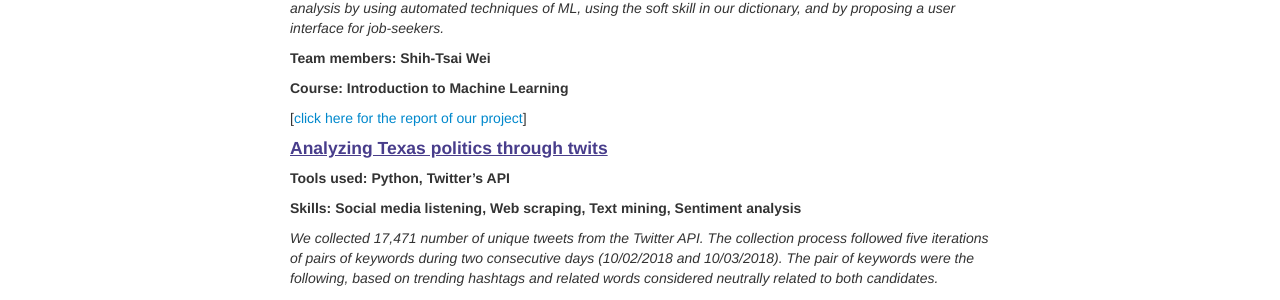
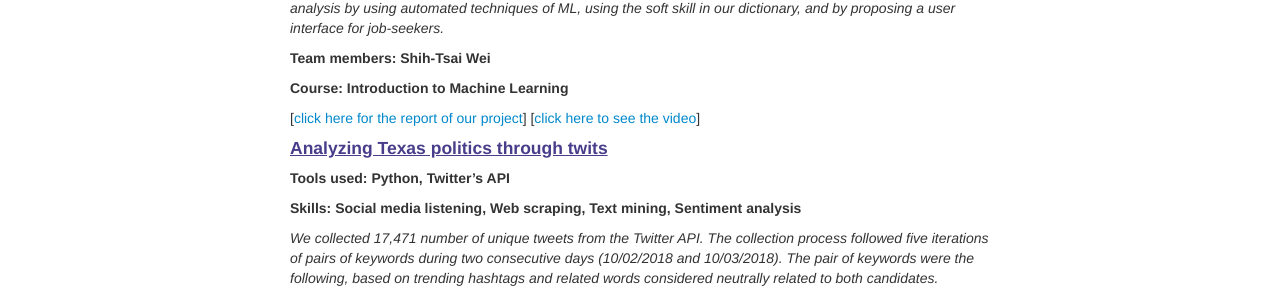
Before and after one commit to ppseguel/-ppseguel.github.io, a Jekyll site: the page built from pages/research.md, in a window 1280 px wide. Shown: the part 1044-1344 px from the top of the page. Built offline with Jekyll 4.4.1, drawn with Linux system fonts in a browser that asks for light colours.

Commit message:
Update research.md

```diff
--- a/pages/research.md
+++ b/pages/research.md
@@ -52,6 +52,8 @@ Here are some sample projects of my work as a Master Student at UT Austin.
 
 
 [[click here for the report of our project]({{ BASE_PATH}}/pages/working_papers/Outline_Seguel_Wei.pdf)]
+[<a href="https://youtu.be/qFGBhNw67J8">click here to see the video</a>]
+
 
 #### <u>Analyzing Texas politics through twits</u>
 <b> Tools used: Python, Twitter's API </b>
```
